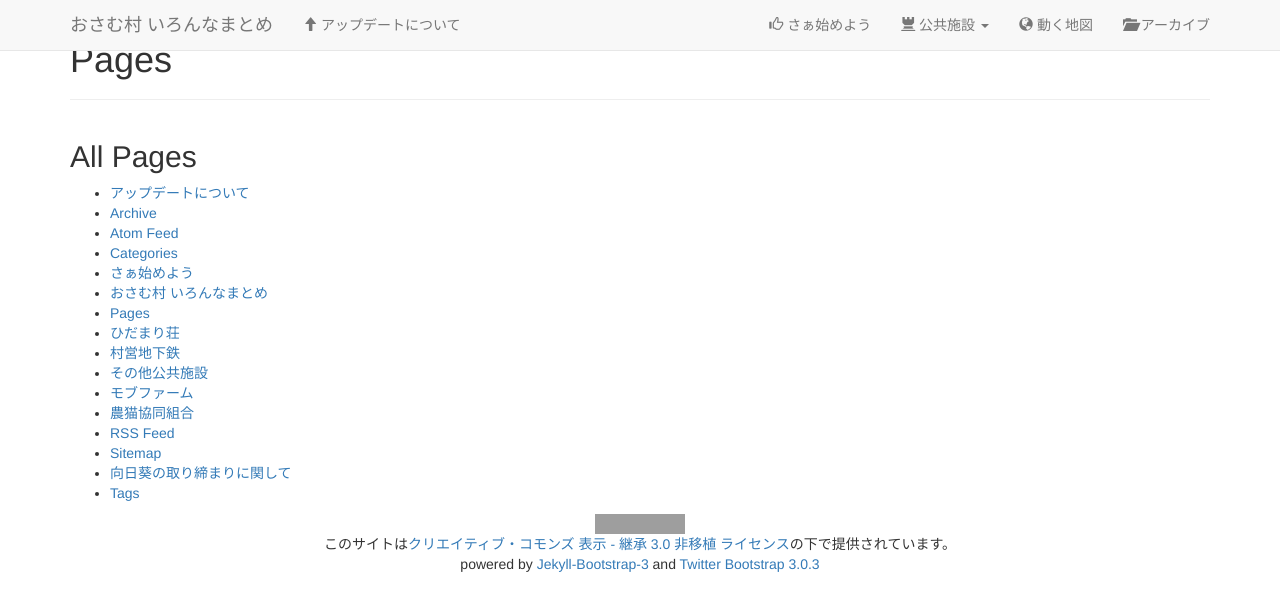
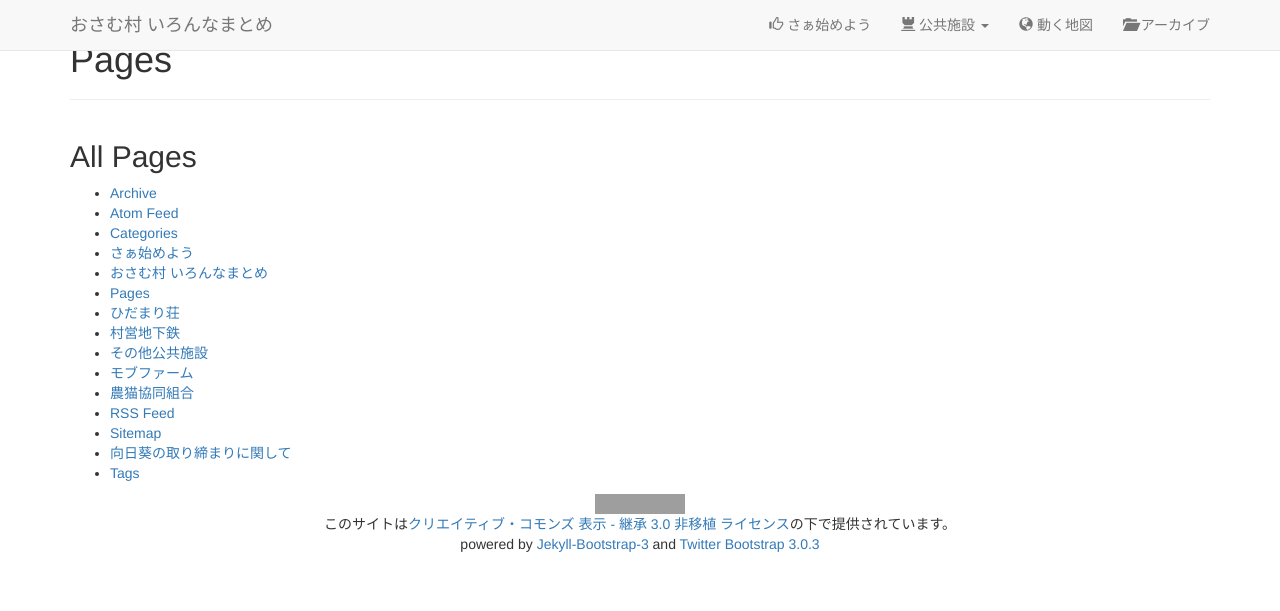
Before and after one commit to 844196/vill-osamu.github.io, a Jekyll site: the page built from pages.html, in a window 1280 px wide. Shown: the top 611 px of the page. Built offline with Jekyll 4.4.1, drawn with Linux system fonts in a browser that asks for light colours; nearby versions of some CDN libraries; library files that are not in the unit come from our copies; Markdown is read by kramdown in place of the engine named in the settings; grey boxes are pictures that could not be loaded.

Commit message:
1.7.2アップデート情報ページを削除

```diff
--- a/172update.html
+++ /dev/null
@@ -1,140 +0,0 @@
----
-layout: top
-title: アップデートについて
----
-
-
-
-<div class="jumbotron" style="background-image: -webkit-linear-gradient(top, #66b3a9, #1a5582);">
-  <div class="container">
-    <font color="white">
-      <h1 class="text-center" style="font-size: 210px; font-weight: 100;">1.7</h1>
-      <h2 class="text-center" style="font-weight: 100;">Minecraft Server Update</h2>
-    </font>
-  </div>
-</div>
-
-<div class="container">
-  <div class="page-header">
-    <h1>現在のステータス <small>しんちょくどうですか？</small></h1>
-  </div>
-
-  <div class="row">
-    <div class="col-md-4">
-      <h2 class="text-center" style="font-weight: normal;">70%</h2>
-      <div class="progress">
-        <div class="progress-bar progress-bar-success" role="progressbar" aria-valuenow="70" aria-valuemin="0" aria-valuemax="100" style="width: 70%;">
-          <span class="sr-only">70% Complete</span>
-        </div>
-      </div>
-    </div>
-
-    <div class="col-md-8">
-
-      <div class="panel panel-success">
-        <div class="panel-heading">2014/04/18 放送内打ち合わせ</div>
-        <div class="panel-body">
-          <ul class="list-unstyled">
-            <li><span class="glyphicon glyphicon-check"></span> 撤去する建物が決定しました。</li>
-            <ul>
-              <li>一定の期間、ログインしていない村民の方の建物を撤去します。</li>
-              <ul>
-                <li>撤去する建物には軒先にスイカブロックが積んであります。壊して下さい（参加自由）。</li>
-                <li>撤去した家の建材等はみんなで分けて持ち帰っていただいて結構です。</li>
-              </ul>
-            </ul>
-          </ul>
-        </div>
-      </div>
-
-    </div>
-  </div>
-</div>
-
-<div class="container">
-  <div class="page-header">
-    <h1>これまでの経緯</h1>
-  </div>
-
-
-      <div class="panel panel-info">
-        <div class="panel-heading">2014/04/16 放送内で</div>
-        <div class="panel-body">
-          <ul class="list-unstyled">
-            <li><span class="glyphicon glyphicon-check"></span> 削除するチャンクを決定しました。</li>
-            <ul>
-              <li>赤色の範囲は削除されます。</li>
-              <li>対象範囲に建築中の建物がある方は、サーバー管理者に連絡してください。</li>
-            </ul>
-          </ul>
-        <a href="{% post_url 2014-04-18-20140417235005 %}" class="btn btn-info btn-sm">詳しくはこちら</a>
-        </div>
-      </div>
-
-      <div class="panel panel-info">
-        <div class="panel-heading">2014/04/13 放送でちらっと</div>
-        <div class="panel-body">
-          <ul class="list-unstyled">
-            <li><span class="glyphicon glyphicon-check"></span> チャンクを消す練習をしています。</li>
-          </ul>
-          <a href="http://live.nicovideo.jp/watch/lv175914279" class="btn btn-info btn-sm">詳しくはこちら</a>
-        </div>
-      </div>
-
-
-      <div class="panel panel-info">
-        <div class="panel-heading">2014/03/04 放送打ち合わせ</div>
-        <div class="panel-body">
-          <ul class="list-unstyled">
-            <li><span class="glyphicon glyphicon-check"></span> 移行に際して、撤去する建物にマーカーをつけました。</li>
-              <ul>
-                <li>すぐに撤去するものには<code>T</code>のマーカーを、暫く様子を見るものには<code>J</code>のマーカーをつけました。</li>
-              </ul>
-          </ul>
-
-          <a href="http://2525osamu.ddo.jp:8123" class="btn btn-info btn-sm" btn-sm">詳しくはこちら</a>
-
-        </div>
-      </div>
-
-
-
-  <div class="panel panel-info">
-    <div class="panel-heading">2014/02/27 Skype打ち合わせ</div>
-    <div class="panel-body">
-      <ul class="list-unstyled">
-        <li><span class="glyphicon glyphicon-check"></span> 移行する範囲を仮決定しました。</li>
-      </ul>
-
-      <a href="/2014/02/28/to172/#section2" class="btn btn-info btn-sm">詳しくはこちら</a>
-
-    </div>
-  </div>
-
-  <div class="panel panel-info">
-    <div class="panel-heading">2014/02/10 放送打ち合わせ</div>
-    <div class="panel-body">
-      <ul class="list-unstyled">
-        <li><span class="glyphicon glyphicon-check"></span> 主に村長が2月に行うことを定めました。</li>
-        <ol>
-          <li>建造物の立ってない場所をチャンクごと削除</li>
-            <ul>
-              <li>しばらくログインしてなくて、未完成な建物を撤去（コピーして保存）</li>
-              <li>村長が判断</li>
-            </ul>
-          <li>バージョンを1.7.2に上げる</li>
-          <li>サーバーのアピール</li>
-              <ul>
-                <li>PR動画</li>
-                <li>wikiの作成</li>
-              </ul>
-          <li>雪まつりを開催する</li>
-        </ol>
-      </ul>
-
-      <a href="/2014/02/28/to172/#section3" class="btn btn-info btn-sm">詳しくはこちら</a>
-
-    </div>
-  </div>
-
-</div>
--- a/_includes/themes/bootstrap/default.html
+++ b/_includes/themes/bootstrap/default.html
@@ -40,10 +40,6 @@
         </div>
 
         <div class="collapse navbar-collapse navbar-ex1-collapse">
-
-          <ul class="nav navbar-nav">
-            <li><a href="/172update.html"><span class="glyphicon glyphicon-arrow-up"></span> アップデートについて</a></li>
-          </ul>
 
           <ul class="nav navbar-nav navbar-right">
             <li><a href="/getting-started.html"><span class="glyphicon glyphicon-thumbs-up"></span> さぁ始めよう</a></li>
```
